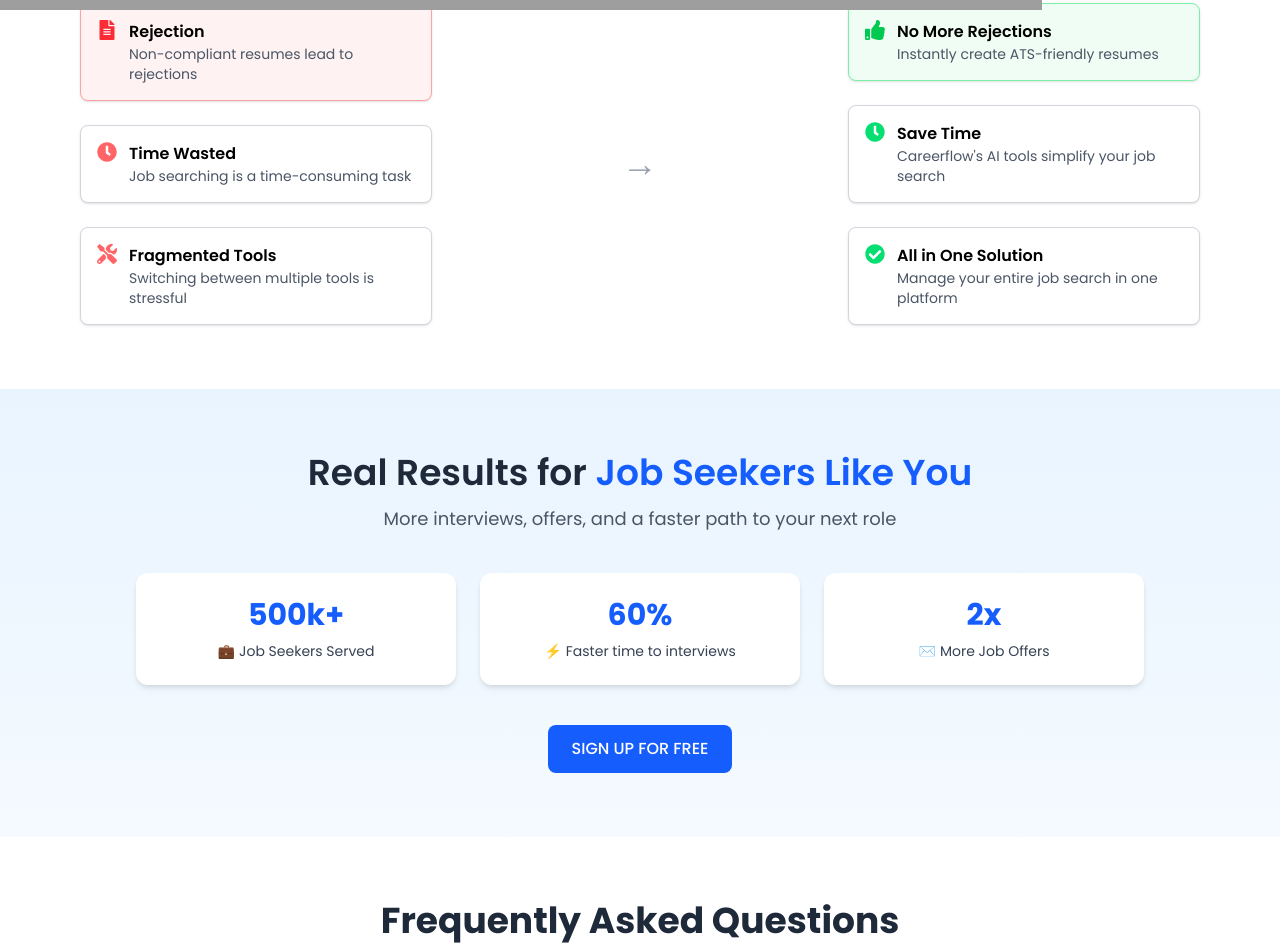
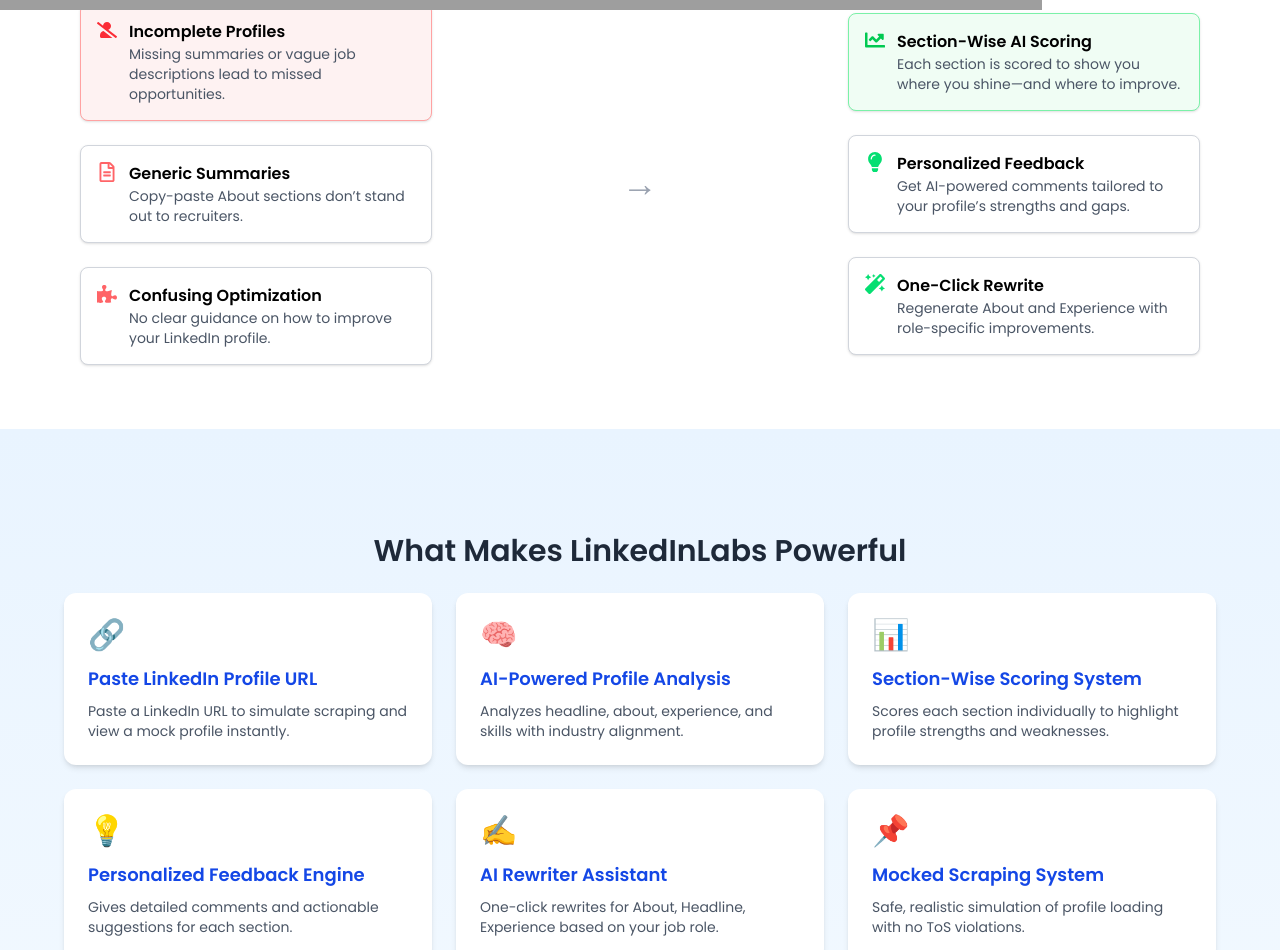
Before and after one commit to abhijain1705/linkedinlabs-fe, a Next.js app: page / in a window 1280 px wide. Shown: the part 1500-2450 px from the top of the page. Built offline with nearby package versions, Linux system fonts and the light colour scheme; grey boxes are pictures that could not be loaded; a web font is replaced by a local one.

Commit message:
Added content for the home page

```diff
--- a/src/components/CareerResults.tsx
+++ b/src/components/CareerResults.tsx
@@ -10,83 +10,87 @@ const cardVariants = {
   }),
 };
 
+const features = [
+  {
+    title: "Paste LinkedIn Profile URL",
+    description: "Paste a LinkedIn URL to simulate scraping and view a mock profile instantly.",
+    icon: "🔗",
+  },
+  {
+    title: "AI-Powered Profile Analysis",
+    description: "Analyzes headline, about, experience, and skills with industry alignment.",
+    icon: "🧠",
+  },
+  {
+    title: "Section-Wise Scoring System",
+    description: "Scores each section individually to highlight profile strengths and weaknesses.",
+    icon: "📊",
+  },
+  {
+    title: "Personalized Feedback Engine",
+    description: "Gives detailed comments and actionable suggestions for each section.",
+    icon: "💡",
+  },
+  {
+    title: "AI Rewriter Assistant",
+    description: "One-click rewrites for About, Headline, Experience based on your job role.",
+    icon: "✍",
+  },
+  {
+    title: "Mocked Scraping System",
+    description: "Safe, realistic simulation of profile loading with no ToS violations.",
+    icon: "📌",
+  },
+  {
+    title: "Mobile-First, Clean UI",
+    description: "Built with React + Tailwind. Fully responsive with optional dark mode.",
+    icon: "📱",
+  },
+  {
+    title: "Modular & Scalable Architecture",
+    description: "Easily extendable to PDF import, scraping plugins, and benchmarking.",
+    icon: "🔄",
+  },
+  {
+    title: "Preloaded Demo Profiles",
+    description: "Switch between mock profiles for roles like SE, PM, Designer, Fresher.",
+    icon: "🧪",
+  },
+];
+
 const CareerResults: React.FC = () => {
   return (
     <div className="bg-gradient-to-b from-[#e9f4ff] to-[#f4faff] py-16 px-4 text-center">
-      <motion.h2
-        className="text-3xl md:text-4xl font-semibold text-gray-800"
+      {/* 🔥 Feature List Section */}
+      <div className="mt-10">
+        <motion.h3
+          className="text-2xl md:text-3xl font-semibold text-gray-800 mb-6"
           initial={{ opacity: 0, y: 30 }}
-        animate={{ opacity: 1, y: 0 }}
+          whileInView={{ opacity: 1, y: 0 }}
+          viewport={{ once: true }}
           transition={{ duration: 0.6 }}
         >
-        Real Results for{" "}
-        <span className="text-blue-600">Job Seekers Like You</span>
-      </motion.h2>
+          What Makes LinkedInLabs Powerful
+        </motion.h3>
 
-      <motion.p
-        className="text-gray-600 mt-3 text-base md:text-lg"
-        initial={{ opacity: 0, y: 30 }}
-        animate={{ opacity: 1, y: 0 }}
-        transition={{ duration: 0.6, delay: 0.2 }}
-      >
-        More interviews, offers, and a faster path to your next role
-      </motion.p>
-
-      <div className="mt-10 flex flex-col md:flex-row items-center justify-center gap-6">
-        {[0, 1, 2].map((i) => (
+        <div className="grid grid-cols-1 md:grid-cols-2 lg:grid-cols-3 gap-6 max-w-6xl mx-auto">
+          {features.map((feature, i) => (
             <motion.div
               key={i}
-            className="bg-white shadow-md rounded-xl px-8 py-6 w-full max-w-xs"
+              className="bg-white rounded-xl p-6 shadow-md text-left"
               custom={i}
               initial="hidden"
               whileInView="visible"
-            viewport={{ once: false }}
+              viewport={{ once: true }}
               variants={cardVariants}
             >
-            {i === 0 && (
-              <>
-                <h3 className="text-3xl font-bold text-blue-600">500k+</h3>
-                <p className="mt-2 text-sm text-gray-700 flex items-center justify-center gap-1">
-                  <span role="img" aria-label="briefcase">
-                    💼
-                  </span>
-                  Job Seekers Served
-                </p>
-              </>
-            )}
-            {i === 1 && (
-              <>
-                <h3 className="text-3xl font-bold text-blue-600">60%</h3>
-                <p className="mt-2 text-sm text-gray-700 flex items-center justify-center gap-1">
-                  <span role="img" aria-label="lightning">
-                    ⚡
-                  </span>
-                  Faster time to interviews
-                </p>
-              </>
-            )}
-            {i === 2 && (
-              <>
-                <h3 className="text-3xl font-bold text-blue-600">2x</h3>
-                <p className="mt-2 text-sm text-gray-700 flex items-center justify-center gap-1">
-                  <span role="img" aria-label="envelope">
-                    ✉️
-                  </span>
-                  More Job Offers
-                </p>
-              </>
-            )}
+              <div className="text-3xl">{feature.icon}</div>
+              <h4 className="mt-3 font-semibold text-lg text-blue-700">{feature.title}</h4>
+              <p className="text-gray-600 text-sm mt-2">{feature.description}</p>
             </motion.div>
           ))}
         </div>
-
-      <motion.button
-        className="mt-10 bg-blue-600 text-white font-medium py-3 px-6 rounded-lg hover:bg-blue-700 transition"
-        whileHover={{ scale: 1.05 }}
-        whileTap={{ scale: 0.95 }}
-      >
-        SIGN UP FOR FREE
-      </motion.button>
+      </div>
     </div>
   );
 };
--- a/src/components/CareerflowHero.tsx
+++ b/src/components/CareerflowHero.tsx
@@ -1,9 +1,10 @@
 /* eslint-disable @next/next/no-img-element */
 import React from "react";
 
-const CareerflowHero: React.FC = () => {
+const LinkedInLabsHero: React.FC = () => {
   return (
     <section className="bg-white relative w-full text-center px-4 py-12">
+      {/* Decorative Graphic */}
       <div className="support-top-graphics support-adjust-graphics">
         <img
           width="1042"
@@ -15,32 +16,31 @@ const CareerflowHero: React.FC = () => {
           className="support-top-graphics-pic"
         />
       </div>
-      {/* Step 2: Hero Heading + Paragraph */}
+
+      {/* Hero Text */}
       <div className="text-center max-w-3xl mx-auto">
         <h1 className="text-4xl sm:text-5xl font-bold mb-4">
-          Say goodbye to job{" "}
-          <span className="text-blue-600">search frustration</span>
+          Say goodbye to <span className="text-blue-600">profile guesswork</span>
         </h1>
         <p className="text-gray-600 text-lg">
-          From constant rejections to landing your dream job, discover the
-          difference Careerflow can make
+          From incomplete LinkedIn profiles to landing more interviews—see how LinkedInLabs transforms your presence
         </p>
       </div>
 
-      {/* Step 3: Before vs After Cards */}
+      {/* BEFORE vs AFTER Cards */}
       <div className="grid grid-cols-1 md:grid-cols-2 gap-6 max-w-6xl mx-auto mt-16 px-4">
         {/* BEFORE CARD */}
         <div className="text-left border border-red-300 rounded-lg p-6">
           <h3 className="text-red-500 font-semibold flex items-center gap-2">
-            ❌ BEFORE CAREERFLOW
+            ❌ BEFORE LINKEDINLABS
           </h3>
           <p className="text-lg font-semibold mt-2">
-            Struggling to navigate the job market without the right tools
+            Struggling with a weak LinkedIn profile and unclear next steps
           </p>
           <div className="mt-4 bg-red-50 p-4 rounded border border-red-200">
-            <h4 className="font-bold text-red-600">Rejection</h4>
+            <h4 className="font-bold text-red-600">Incomplete Profile</h4>
             <p className="text-sm text-red-500">
-              Non-compliant resumes lead to rejections
+              Vague summaries, poor experience descriptions, and low visibility
             </p>
           </div>
         </div>
@@ -48,15 +48,15 @@ const CareerflowHero: React.FC = () => {
         {/* AFTER CARD */}
         <div className="text-left border border-green-300 rounded-lg p-6">
           <h3 className="text-green-600 font-semibold flex items-center gap-2">
-            ✅ AFTER CAREERFLOW
+            ✅ AFTER LINKEDINLABS
           </h3>
           <p className="text-lg font-semibold mt-2">
-            Easily navigate the job market with AI-powered tools
+            Stand out with an AI-optimized profile tailored to your role
           </p>
           <div className="mt-4 bg-green-50 p-4 rounded border border-green-200">
-            <h4 className="font-bold text-green-700">No More Rejections</h4>
+            <h4 className="font-bold text-green-700">Optimized Profile</h4>
             <p className="text-sm text-green-600">
-              Instantly create ATS-friendly resumes
+              Get scoring, feedback, and rewrites to make your profile shine
             </p>
           </div>
         </div>
@@ -65,4 +65,4 @@ const CareerflowHero: React.FC = () => {
   );
 };
 
-export default CareerflowHero;
+export default LinkedInLabsHero;
--- a/src/components/ComparisonSection.tsx
+++ b/src/components/ComparisonSection.tsx
@@ -1,51 +1,51 @@
 import { motion } from "framer-motion";
 import {
-  FaClock,
-  FaTools,
-  FaFileAlt,
-  FaThumbsUp,
-  FaCheckCircle,
+  FaUserSlash,
+  FaRegFileAlt,
+  FaPuzzlePiece,
+  FaChartLine,
+  FaLightbulb,
+  FaMagic,
 } from "react-icons/fa";
-
 
 const items = [
   {
-    title: "Rejection",
-    desc: "Non-compliant resumes lead to rejections",
-    icon: <FaFileAlt className="text-red-500 text-xl" />,
+    title: "Incomplete Profiles",
+    desc: "Missing summaries or vague job descriptions lead to missed opportunities.",
+    icon: <FaUserSlash className="text-red-500 text-xl" />,
     color: "border-red-300 bg-red-50",
   },
   {
-    title: "Time Wasted",
-    desc: "Job searching is a time-consuming task",
-    icon: <FaClock className="text-red-400 text-xl" />,
+    title: "Generic Summaries",
+    desc: "Copy-paste About sections don’t stand out to recruiters.",
+    icon: <FaRegFileAlt className="text-red-400 text-xl" />,
     color: "border-gray-300 bg-white",
   },
   {
-    title: "Fragmented Tools",
-    desc: "Switching between multiple tools is stressful",
-    icon: <FaTools className="text-red-400 text-xl" />,
+    title: "Confusing Optimization",
+    desc: "No clear guidance on how to improve your LinkedIn profile.",
+    icon: <FaPuzzlePiece className="text-red-400 text-xl" />,
     color: "border-gray-300 bg-white",
   },
 ];
 
 const solutions = [
   {
-    title: "No More Rejections",
-    desc: "Instantly create ATS-friendly resumes",
-    icon: <FaThumbsUp className="text-green-500 text-xl" />,
+    title: "Section-Wise AI Scoring",
+    desc: "Each section is scored to show you where you shine—and where to improve.",
+    icon: <FaChartLine className="text-green-500 text-xl" />,
     color: "border-green-300 bg-green-50",
   },
   {
-    title: "Save Time",
-    desc: "Careerflow's AI tools simplify your job search",
-    icon: <FaClock className="text-green-400 text-xl" />,
+    title: "Personalized Feedback",
+    desc: "Get AI-powered comments tailored to your profile’s strengths and gaps.",
+    icon: <FaLightbulb className="text-green-400 text-xl" />,
     color: "border-gray-300 bg-white",
   },
   {
-    title: "All in One Solution",
-    desc: "Manage your entire job search in one platform",
-    icon: <FaCheckCircle className="text-green-400 text-xl" />,
+    title: "One-Click Rewrite",
+    desc: "Regenerate About and Experience with role-specific improvements.",
+    icon: <FaMagic className="text-green-400 text-xl" />,
     color: "border-gray-300 bg-white",
   },
 ];
```
Lines whose indentation alone changed are shown as unchanged.
